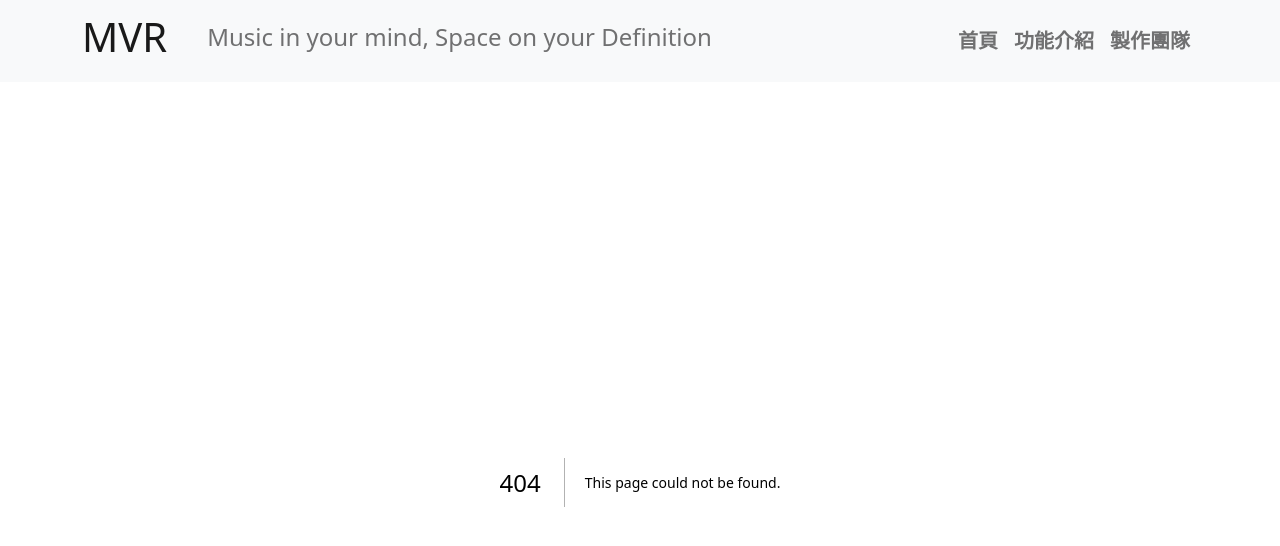
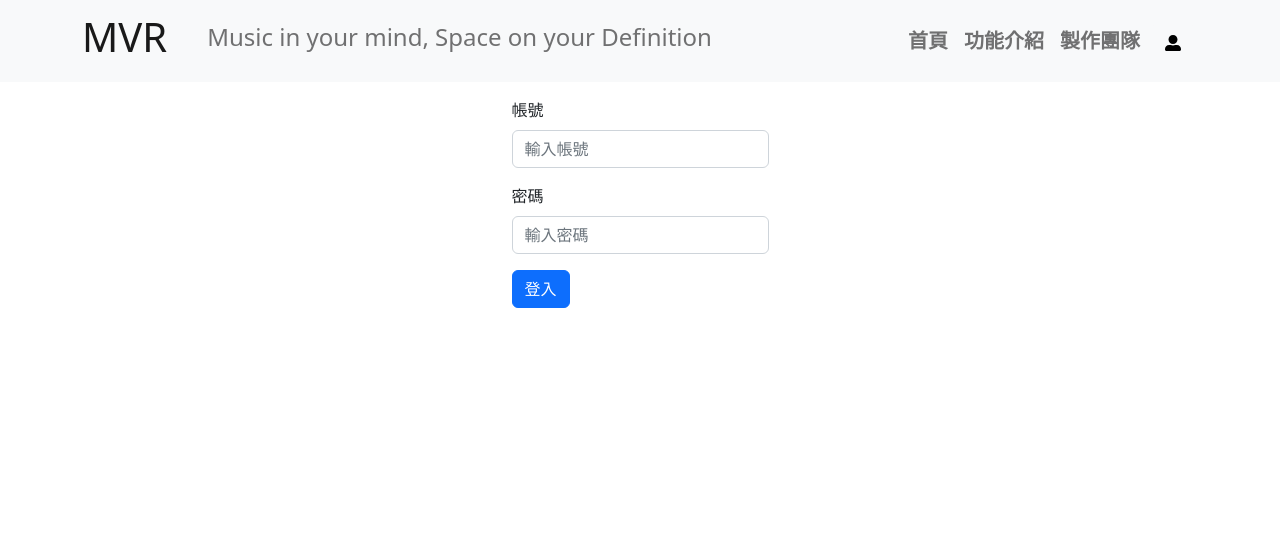
Before and after one commit to LeeChasel/MVR_website, a Next.js app: page /login in a window 1280 px wide. Before the commit this address had no page. Shown: the top 546 px of the page. Built offline with nearby package versions, Linux system fonts and the light colour scheme.

Commit message:
fixed Carousel problem and add login page

```diff
--- a/package.json
+++ b/package.json
@@ -17,6 +17,7 @@
     "react": "18.2.0",
     "react-bootstrap": "^2.7.2",
     "react-dom": "18.2.0",
+    "react-icons": "^4.7.1",
     "typescript": "4.9.5"
   }
 }
--- a/pages/components/topnavbar.tsx
+++ b/pages/components/topnavbar.tsx
@@ -2,6 +2,8 @@ import Container from "react-bootstrap/Container"
 import Nav from "react-bootstrap/Nav"
 import Navbar from 'react-bootstrap/Navbar'
 import Link from "next/link"
+import Button from 'react-bootstrap/Button'
+import {FaUserAlt} from 'react-icons/fa'
 
 export default function TopNavbar()
 {
@@ -30,9 +32,14 @@ export default function TopNavbar()
                                 <span className="fs-5 fw-bolder">
                                     製作團隊
                                 </span>
-                                </Nav.Link>
+                            </Nav.Link>
                         </Link>
                     </Nav>
+                <Link href="/login" legacyBehavior passHref>
+                    <Button variant="light" className="mx-1">
+                        <FaUserAlt />
+                    </Button>
+                 </Link>
                 </Navbar.Collapse>
             </Container>
         </Navbar>
--- /dev/null
+++ b/pages/login.tsx
@@ -0,0 +1,23 @@
+import Button from 'react-bootstrap/Button';
+import Form from 'react-bootstrap/Form';
+
+export default function Login()
+{
+    return (
+        <div className='d-flex justify-content-center mt-3'>
+            <Form>
+                <Form.Group className="mb-3" controlId="formBasicEmail">
+                    <Form.Label>帳號</Form.Label>
+                    <Form.Control type="email" placeholder="輸入帳號" />
+                </Form.Group>
+                <Form.Group className="mb-3" controlId="formBasicPassword">
+                    <Form.Label>密碼</Form.Label>
+                    <Form.Control type="password" placeholder="輸入密碼" />
+                </Form.Group>
+            <Button variant="primary" type="submit">
+                登入
+            </Button>
+            </Form>
+        </div>
+    )
+}
```
Also changed, not shown: pages/index.tsx (+4 -5 lines), 1 other file (tests, documents, lock files or other folders).
